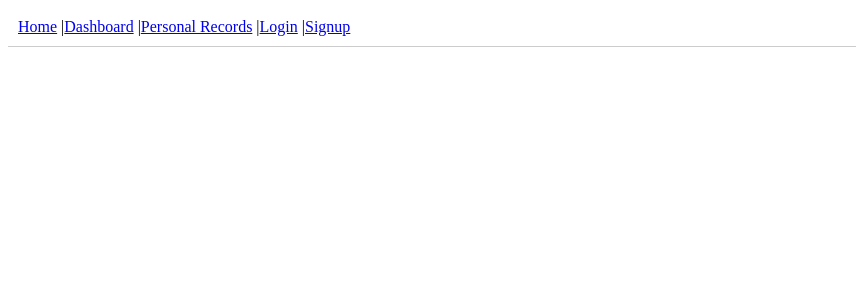
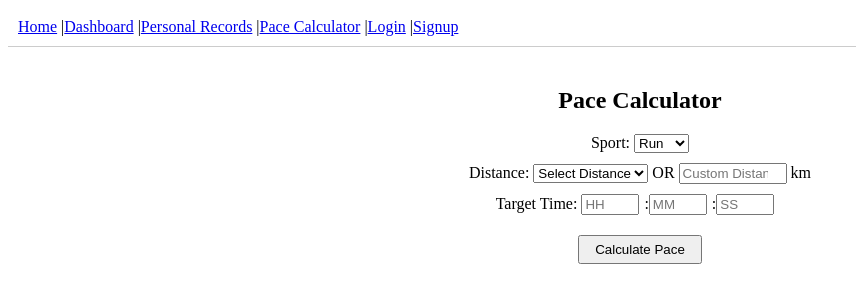
Before and after one commit to samw0907/TriSwift, a React (Create React App) app in the folder frontend/: page /paceCalculator in a window 1280 px wide. Shown: the top 302 px of the page, without its empty margins (0-856 px from the left). Built offline with nearby package versions, Linux system fonts and the light colour scheme.

Commit message:
added pace calculator page

```diff
--- a/frontend/src/App.tsx
+++ b/frontend/src/App.tsx
@@ -6,6 +6,7 @@ import Dashboard from './pages/Dashboard';
 import Login from './pages/Login';
 import Signup from './pages/Signup';
 import PersonalRecords from './pages/PersonalRecords';
+import PaceCalculator from './pages/PaceCalculator';
 
 const App = () => {
   return (
@@ -17,6 +18,7 @@ const App = () => {
         <Route path="/login" element={<Login />} />
         <Route path="/signup" element={<Signup />} />
         <Route path="/records" element={<PersonalRecords />} />
+        <Route path="/paceCalculator" element={<PaceCalculator />} />
       </Routes>
     </>
   );
--- a/frontend/src/components/Navbar.tsx
+++ b/frontend/src/components/Navbar.tsx
@@ -15,6 +15,7 @@ const Navbar = () => {
       <Link to="/">Home</Link> |
       <Link to="/dashboard">Dashboard</Link> |
       <Link to="/records">Personal Records</Link> |
+      <Link to="/paceCalculator">Pace Calculator</Link> |
       {!token ? (
         <>
           <Link to="/login">Login</Link> |
--- a/frontend/src/components/sessions/SessionList.tsx
+++ b/frontend/src/components/sessions/SessionList.tsx
@@ -15,7 +15,7 @@ const SessionList: React.FC<SessionListProps> = ({ sessions, onDelete }) => {
   const [minDistance, setMinDistance] = useState<string>("");
   const [maxDistance, setMaxDistance] = useState<string>("");
   const [distanceUnit, setDistanceUnit] = useState<"m" | "km">("km");
-  const [sortOrder, setSortOrder] = useState<"asc" | "desc" | "date-desc">("date-desc");
+  const [sortOrder, setSortOrder] = useState<"asc" | "desc" | "date-desc" | "date-asc">("date-desc");
 
   const toggleFilter = (filter: string) => {
     setSelectedFilters((prev) =>
@@ -67,6 +67,9 @@ const SessionList: React.FC<SessionListProps> = ({ sessions, onDelete }) => {
   .sort((a, b) => {
     if (sortOrder === "date-desc") {
       return new Date(b.date).getTime() - new Date(a.date).getTime();
+    }
+    if (sortOrder === "date-asc") {
+      return new Date(a.date).getTime() - new Date(b.date).getTime();
     }
     if (sortOrder === "asc") {
       return calculateTotalDistance(a) - calculateTotalDistance(b);
@@ -174,6 +177,7 @@ const SessionList: React.FC<SessionListProps> = ({ sessions, onDelete }) => {
 
           <h4>Sort by</h4>
           <button onClick={() => setSortOrder("date-desc")}>Most Recent</button>
+          <button onClick={() => setSortOrder("date-asc")}>Oldest First</button>
           <button onClick={() => setSortOrder("asc")}>Distance (Lowest First)</button>
           <button onClick={() => setSortOrder("desc")}>Distance (Highest First)</button>
 
--- /dev/null
+++ b/frontend/src/pages/PaceCalculator.tsx
@@ -0,0 +1,148 @@
+import React, { useState } from "react";
+
+const sportDistances = {
+  Swim: ["100m", "200m", "400m", "800m", "1000m", "1500m", "2000m"],
+  Run: ["0.1km", "0.2km", "0.4km", "1km", "5km", "10km", "21.1km", "42.2km"],
+  Bike: ["10km", "20km", "40km", "50km", "80km", "100km", "150km", "200km"],
+};
+
+const PaceCalculator: React.FC = () => {
+  const [sport, setSport] = useState<"Swim" | "Run" | "Bike">("Run");
+  const [distance, setDistance] = useState<string>("");
+  const [customDistance, setCustomDistance] = useState<string>("");
+  const [time, setTime] = useState({ hours: "", minutes: "", seconds: "" });
+  const [pace, setPace] = useState<string | null>(null);
+
+  const handleSportChange = (e: React.ChangeEvent<HTMLSelectElement>) => {
+    setSport(e.target.value as "Swim" | "Run" | "Bike");
+    setDistance("");
+    setCustomDistance("");
+    setPace(null);
+  };
+
+  const handleDistanceChange = (e: React.ChangeEvent<HTMLSelectElement>) => {
+    setDistance(e.target.value);
+    setCustomDistance("");
+    setPace(null);
+  };
+
+  const handleCustomDistanceChange = (e: React.ChangeEvent<HTMLInputElement>) => {
+    setCustomDistance(e.target.value);
+    setDistance("");
+    setPace(null);
+  };
+
+  const handleTimeChange = (e: React.ChangeEvent<HTMLInputElement>) => {
+    setTime({ ...time, [e.target.name]: e.target.value });
+    setPace(null);
+  };
+
+  const calculatePace = () => {
+    const totalSeconds =
+      (parseInt(time.hours) || 0) * 3600 +
+      (parseInt(time.minutes) || 0) * 60 +
+      (parseInt(time.seconds) || 0);
+
+
+      let dist = customDistance
+      ? parseFloat(customDistance)
+      : parseFloat(distance.replace("m", "").replace("km", ""));
+
+    if (!dist || totalSeconds === 0) {
+      setPace("Invalid input");
+      return;
+    }
+
+    if (sport === "Swim") {
+      const distInMeters = customDistance ? dist : dist * 1;
+      const pacePer100m = totalSeconds / (distInMeters / 100);
+      const minutes = Math.floor(pacePer100m / 60);
+      const seconds = Math.round(pacePer100m % 60);
+      setPace(`${minutes}:${seconds.toString().padStart(2, "0")} min/100m`);
+    } else if (sport === "Run") {
+      const pacePerKm = totalSeconds / dist;
+      const minutes = Math.floor(pacePerKm / 60);
+      const seconds = Math.round(pacePerKm % 60);
+      setPace(`${minutes}:${seconds.toString().padStart(2, "0")} min/km`);
+    } else if (sport === "Bike") {
+      const speedKmH = (dist / totalSeconds) * 3600;
+      setPace(`${speedKmH.toFixed(1)} km/h`);
+    }
+  };
+
+  return (
+    <div style={{ textAlign: "center", padding: "20px" }}>
+      <h2>Pace Calculator</h2>
+
+      <div style={{ marginBottom: "10px" }}>
+        <label>Sport: </label>
+        <select value={sport} onChange={handleSportChange}>
+          <option value="Swim">Swim</option>
+          <option value="Run">Run</option>
+          <option value="Bike">Bike</option>
+        </select>
+      </div>
+
+      <div style={{ marginBottom: "10px" }}>
+        <label>Distance: </label>
+        <select value={distance} onChange={handleDistanceChange}>
+          <option value="">Select Distance</option>
+          {sportDistances[sport].map((d) => (
+            <option key={d} value={d.replace("m", "").replace("km", "")}>
+              {d}
+            </option>
+          ))}
+        </select>
+        <span> OR </span>
+        <input
+          type="number"
+          placeholder="Custom Distance"
+          value={customDistance}
+          onChange={handleCustomDistanceChange}
+          style={{ width: "100px" }}
+        />
+        <span> {sport === "Swim" ? "m" : "km"}</span>
+      </div>
+
+      <div style={{ marginBottom: "10px" }}>
+        <label>Target Time: </label>
+        <input
+          type="number"
+          name="hours"
+          placeholder="HH"
+          value={time.hours}
+          onChange={handleTimeChange}
+          style={{ width: "50px", marginRight: "5px" }}
+        />
+        :
+        <input
+          type="number"
+          name="minutes"
+          placeholder="MM"
+          value={time.minutes}
+          onChange={handleTimeChange}
+          style={{ width: "50px", marginRight: "5px" }}
+        />
+        :
+        <input
+          type="number"
+          name="seconds"
+          placeholder="SS"
+          value={time.seconds}
+          onChange={handleTimeChange}
+          style={{ width: "50px", marginRight: "10px" }}
+        />
+      </div>
+
+      <button onClick={calculatePace} style={{ marginTop: "10px", padding: "5px 15px" }}>
+        Calculate Pace
+      </button>
+
+      {pace && (
+        <h3 style={{ marginTop: "20px" }}>Target Pace: {pace}</h3>
+      )}
+    </div>
+  );
+};
+
+export default PaceCalculator;
--- a/frontend/src/pages/PersonalRecords.tsx
+++ b/frontend/src/pages/PersonalRecords.tsx
@@ -26,7 +26,7 @@ const sportTypeMapping: { [key: string]: string } = {
 };
 
 const PersonalRecords: React.FC = () => {
-  const [selectedSport, setSelectedSport] = useState<string | null>(null);
+  const [selectedSport, setSelectedSport] = useState<string>("Swim");
 
   const mappedSportType = selectedSport ? sportTypeMapping[selectedSport] : null;
 
```
Also changed, not shown: 1 other file (tests, documents, lock files or other folders).
